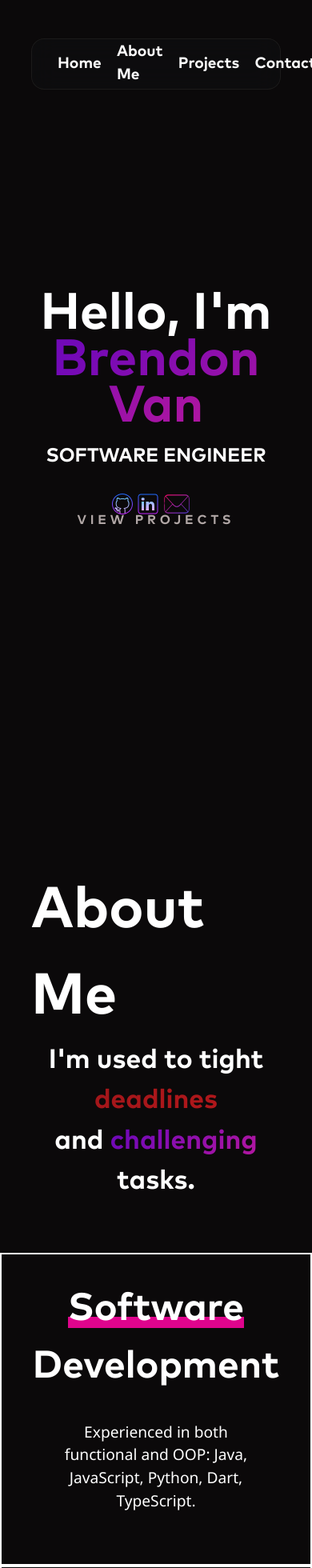
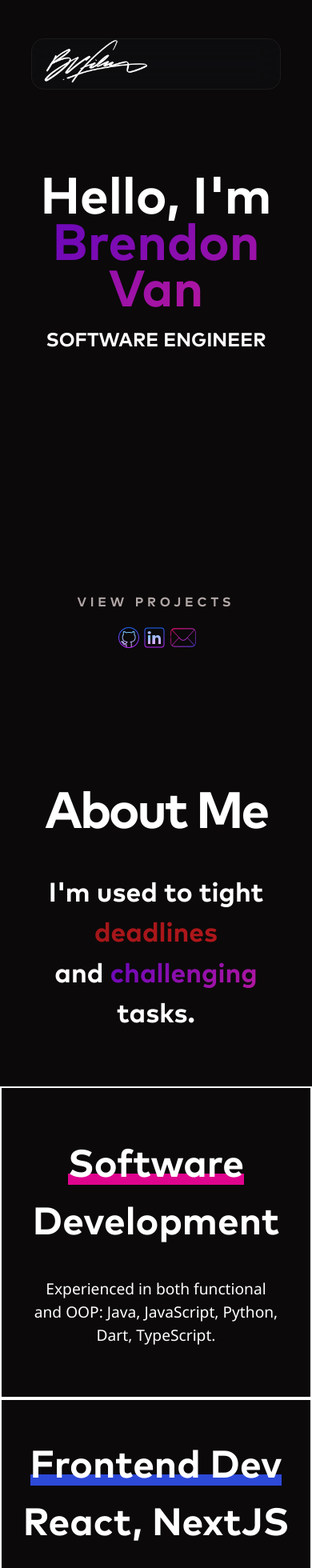
Before and after one commit to brendonvan/Portfolio, a React (Create React App) app: page / in a window 390 px wide. Shown: the top 1960 px of the page at 80% size. Built offline with nearby package versions, Linux system fonts and the light colour scheme; the HTML template or start-up script is replaced by a standard one.

Commit message:
update about-me section for mobile

```diff
--- a/src/components/AboutMe/AboutMe.css
+++ b/src/components/AboutMe/AboutMe.css
@@ -1,6 +1,4 @@
 #about-me {
-  width: 80%;
-  height: auto;
   margin: 8rem 0;
   font-family: 'Mark Pro Bold', sans-serif;
   font-size: 3rem;
@@ -11,15 +9,16 @@
   flex-flow: column;
 }
 
-.about-me h2 {
-  margin-bottom: 4rem;
-  font-size: 5.5rem;
+.about-me__title {
+  margin-bottom: 2rem;
+  font-size: 4rem;
   line-height: 5.5rem;
   letter-spacing: -0.2rem;
   text-align: center;
 }
 
 .about-me__desc {
+  width: 80%;
   margin-bottom: 4rem;
   text-align: center;
 }
@@ -82,20 +81,14 @@
 .about-me__box1,
 .about-me__box2,
 .about-me__box3 {
-  padding-bottom: 4rem;
+  width: 100%;
+  aspect-ratio: 1 / 1;
   border: 2px solid var(--theme-secondary-light-white);
   display: flex;
   align-items: center;
+  justify-content: center;
   flex-flow: column;
   text-align: center;
-}
-
-
-.about-me__box1 h4,
-.about-me__box2 h4,
-.about-me__box3 h4 {
-  margin-top: 2rem;
-
 }
 
 .about-me__box1 h4 span:first-child {
@@ -113,7 +106,7 @@
 .about-me__box1 p,
 .about-me__box2 p,
 .about-me__box3 p {
-  width: 16rem;
+  width: 80%;
   margin-top: 2rem;
   font-family: 'Segoe UI', sans-serif;
   font-size: 1.2rem;
--- a/src/components/AboutMe/AboutMe.jsx
+++ b/src/components/AboutMe/AboutMe.jsx
@@ -3,7 +3,7 @@ import './AboutMe.css';
 const AboutMe = () => {
     return (
         <section id='about-me'>
-          <h2>About Me</h2>
+          <h2 className='about-me__title'>About Me</h2>
           <h3 className='about-me__desc'>
             <span>I'm used to </span>
               <span>tight </span>
--- a/src/components/Contact/Contact.css
+++ b/src/components/Contact/Contact.css
@@ -19,7 +19,6 @@
 .email {
     margin-left: 0.3rem;
     cursor: pointer;
-
 }
 
 .show-email {
@@ -33,6 +32,44 @@
     border: 1px solid var(--theme-secondary-black);
     border-radius: 4px;
 }
+
+.show-email:hover {
+    color: var(--theme-secondary-dark-white);
+}
+
+.hide-email {
+    animation: 1s slide-right forwards;
+    display: none;
+}
+
+.show-hint {
+    color: var(--theme-hint-black);
+    display: flex;
+    align-self: center;
+}
+
+.hide-hint {
+    color: transparent;
+}
+
+.contact {
+    width: 100%;
+    display: flex;
+    align-items: center;
+    justify-content: space-between;
+    flex-flow: column;
+    overflow: hidden;
+    position: relative;
+}
+
+.contact-landing {
+    display: none;
+}
+
+.contact__points {
+    margin-top: 1rem;
+}
+
 
 @keyframes slide-left {
     to {
@@ -58,42 +95,6 @@
     }
 }
 
-.show-email:hover {
-    color: var(--theme-secondary-dark-white);
-}
-
-.hide-email {
-    animation: 1s slide-right forwards;
-    display: none;
-}
-
-.show-hint {
-    color: var(--theme-hint-black);
-    display: flex;
-    align-self: flex-end;
-}
-
-.hide-hint {
-    color: transparent;
-}
-
-@media (max-width: 480px) {
-    .contact {
-        width: 100%;
-        display: flex;
-        align-items: center;
-        justify-content: space-between;
-        flex-flow: column;
-        margin-top: -4rem;
-        margin-left: -0.5rem;
-        overflow: hidden;
-        position: relative;
-    }
-
-    .contact-landing {
-        display: none;
-    }
-
 @keyframes slide-left {
     to {
         transform: translateX(-300%);
@@ -111,8 +112,3 @@
         transform: translateX(5%);
     }
 }
-
-    .contact__points {
-        margin-top: 1rem;
-    }
-}
--- a/src/components/Header/Header.css
+++ b/src/components/Header/Header.css
@@ -1,6 +1,7 @@
 header {
     width: 100%;
     height: 7em;
+    position: fixed;
     display: flex;
     align-items: center;
     justify-content: center;
@@ -17,7 +18,6 @@ header {
     align-items: center;
     justify-content: space-between;
     backdrop-filter: blur(1rem);
-    position: fixed;
     z-index: 5;
     transition-timing-function: ease-in;
     transition: 0.5s;
@@ -28,17 +28,24 @@ header {
 }
 
 .header__left {
-    margin-left: 2rem;
-    width: 10rem;
-    height: 10rem;
 }
 
 .header__left img {
-    width: 300%;
-    height: 300%;
-    margin: -15.5rem 0 0 -2.5rem;
+    width: 10rem;
 }
 
+.header__right {
+    display: none;
+}
+
+/* Tablet Portrait */
+@media only screen and (min-width: 768px) {
+
+}
+
+
+/* Tablet Landscape */
+@media only screen and (min-width: 1024px) {
     .header__right {
         margin-right: 1.2rem;
         display: flex;
@@ -47,61 +54,25 @@ header {
     }
 
     .header__right a {
+        margin-right: 1.2rem;
         color: var(--theme-secondary-light-white);
+        font-family: 'Mark Pro Bold', sans-serif;
         font-size: 1.2rem;
-    font-family: Mark Pro Bold, sans-serif;
         text-decoration: none;
-    margin-right: 1.2rem;
     }
 
     .header__right a:hover {
         color: var(--theme-secondary-dark-white);
+    }
+}
+
+
+/* Desktop */
+@media only screen and (min-width: 1440px) {
 
 }
 
-.header-menu {
-    width: 60px;
-    height: 60px;
-    position: relative;
-    cursor: pointer;
-}
-
-.header-menu span {
-    background: #fff;
-    width: 100%;
-    height: 1.5px;
-    border-radius: 1px;
-    display: block;
-    position: absolute;
-    top: 50%;
-    left: 50%;
-    transform: translate(-50%, -50%);
-    transition: transform 0.3s cubic-bezier(0.23, 1, 0.320, 1);
+/* Max Desktop */
+@media only screen and (min-width: 1920px) {
 
 }
-
-.header-menu .line-1 {
-    transform: translate(-50%, -10px);
-    transform-origin: 0 0;
-}
-
-.header-menu .line-3 {
-    width: 50%;
-    left: auto;
-    right: 0;
-    transform: translate(-100%, 9px);
-    transform-origin: 100% 0;
-}
-
-.open .line-1 {
-    width: 50%;
-    transform: translate(0%, 0%) rotate(-45deg);
-}
-
-.open .line-2 {
-    transform: translate(-50%, -50%) rotate(45deg);
-}
-
-.open .line-3 {
-    transform: translate(-100%, 0%) rotate(-45deg);
-}
--- a/src/components/Header/Header.jsx
+++ b/src/components/Header/Header.jsx
@@ -4,10 +4,10 @@ import { useState, useEffect } from 'react'
 const Header = () => {
     const [scrollDirection, setScrollDirection] = useState(true);
     useEffect(() => {
-      let lastScrollY = window.pageYOffset;
+      let lastScrollY = window.scrollY;
 
       const updateScrollDirection = () => {
-        const scrollY = window.pageYOffset;
+        const scrollY = window.scrollY;
         const direction = scrollY > lastScrollY ? false : true ;
         if (direction !== scrollDirection && (scrollY - lastScrollY > 10 || scrollY - lastScrollY < -10)) {
           setScrollDirection(direction);
@@ -23,7 +23,7 @@ const Header = () => {
     return (
         <header>
             <div className={ scrollDirection ? 'header__container' : 'header__container hide-nav' }>
-                <div className='header__left'><img src="http://brendonvan.github.io/portfolio/icons/BVFilm-source.svg" alt="logo" /></div>
+                <div className='header__left'><img src="./icons/bv-signature.png" alt="logo" /></div>
                 <div className='header__right'>
                     <a href='#home'>Home</a>
                     <a href='#about-me'>About Me</a>
--- a/src/components/Hero/Hero.css
+++ b/src/components/Hero/Hero.css
@@ -3,11 +3,12 @@
 #hero {
     width: 100vw;
     height: 100vh;
+    padding-top: 14rem;
     font-family: "Mark Pro Bold", sans-serif;
     text-align: center;
     display: flex;
     align-items: center;
-    justify-content: center;
+    justify-content: space-between;
     flex-flow: column;
 }
 
@@ -76,6 +77,10 @@
     text-decoration: none;
 }
 
+.hero__banner {
+    width: 100%;
+}
+
 @keyframes slide {
     0% {
         margin-top: -37.5rem;
```
Also changed, not shown: public/icons/BVFilm-source.svg (deleted), public/icons/bv-signature.png (added). Lines whose indentation alone changed are shown as unchanged.
